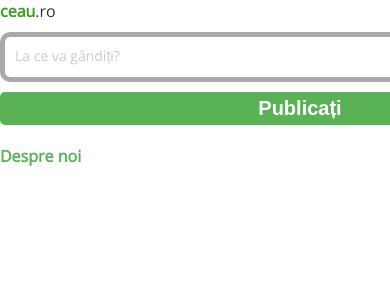
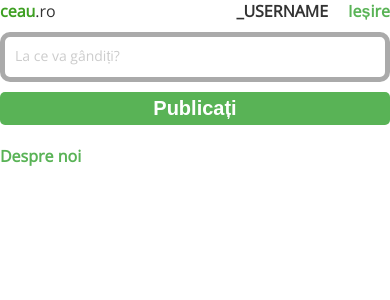
Before and after one commit to gbutiri/twitterclone, a PHP site: page /index.php in a window 390 px wide; the page is wider, and only the part inside the window is pictured. Shown: the top 300 px of that part. Run offline with PHP 8.4, Linux system fonts and the light colour scheme; data that the repository does not hold is empty; a stand-in replaces the project's code that opens the database connection; some libraries are stand-ins or nearby versions.

Commit message:
mobile zoom fix.

```diff
--- a/css/main.css
+++ b/css/main.css
@@ -31,7 +31,8 @@ a:hover {
 	overflow: hidden;
 }
 .page-wrapper {
-	width: 600px;
+	max-width: 600px;
+	width: 100%;
 	margin: auto;
 }
 
@@ -176,7 +177,8 @@ a:hover {
 }
 
 footer {
-	width: 600px;
+	max-width: 600px;
+	width: 100%;
 	margin: 20px auto;
 }
 
```
